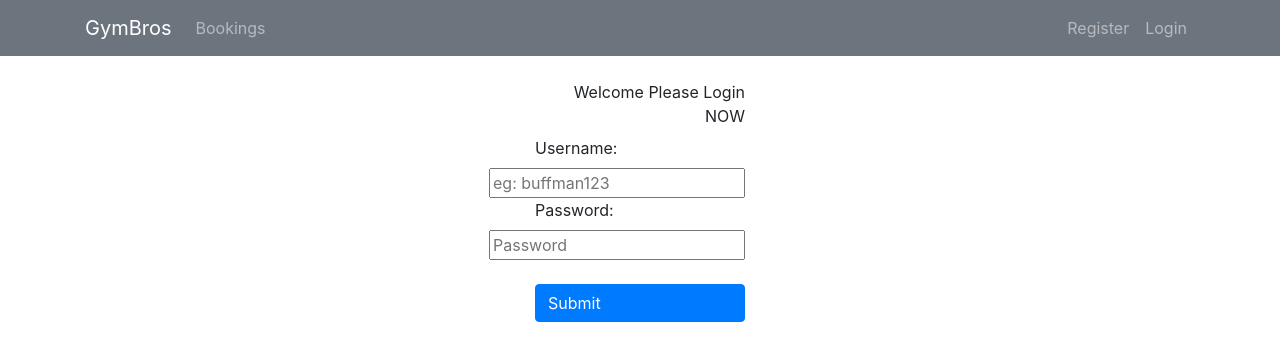
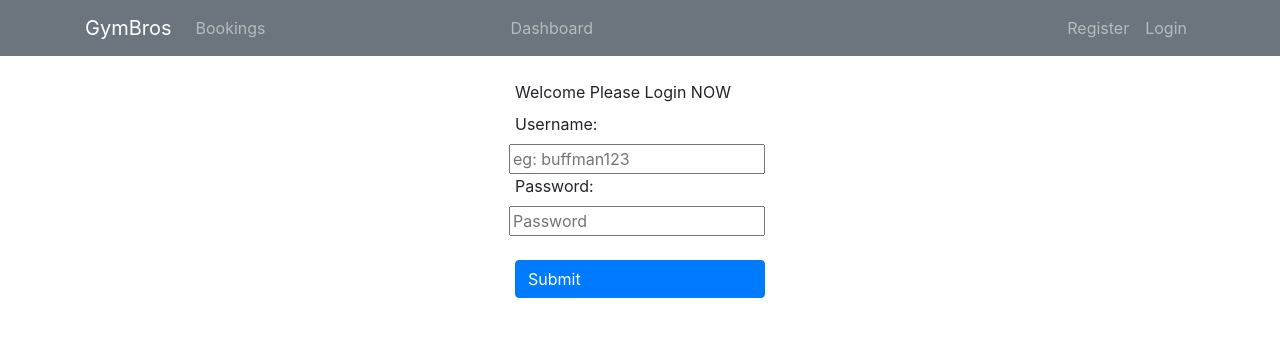
Before and after one commit to RMIT-SEPT/majorproject-9-mon-15-30-4, a React (Create React App) app in the folder FrontEnd/react-front-end/: page /login in a window 1280 px wide. Shown: the top 360 px of the page. Built offline with nearby package versions, Linux system fonts and the light colour scheme.

Commit message:
Dashboard exists, no data from backend yet

```diff
--- a/FrontEnd/react-front-end/src/App.js
+++ b/FrontEnd/react-front-end/src/App.js
@@ -9,6 +9,7 @@ import Home from './components/Home';
 import Customer from "./components/Customer/Customer";
 import Register from './components/Register/Register';
 import AddBooking from "./components/Bookings/AddBooking";
+import Dashboard from './components/Dashboard/Dashboard';
 
 
 function App() {
@@ -25,6 +26,7 @@ function App() {
         <Route exact path="/Bookings" component = { AddBooking } />
         <Route exact path="/login" component = { Login } />
         <Route exact path = "/register" component = {Register}/>
+        <Route exact path = "/Dashboard" component = {Dashboard}/>
         </div>
     </Router>
   );
--- /dev/null
+++ b/FrontEnd/react-front-end/src/components/Dashboard/Dashboard.css
@@ -0,0 +1,15 @@
+
+	.form {
+		margin: 0 auto;
+		width: 250px;
+	}
+	.form label{
+		display: inline-block;
+		text-align: right;
+		float: left;
+	}
+	.form input{
+		display: inline-block;
+		text-align: left;
+		float: right;
+	}
--- /dev/null
+++ b/FrontEnd/react-front-end/src/components/Dashboard/Dashboard.js
@@ -0,0 +1,31 @@
+import React, { Component } from 'react';
+import "./Dashboard.css";
+
+class Dashboard extends Component{
+    isLoggedIn = false;
+
+
+
+    constructor(props){
+        super(props)
+        this.state={
+            loggedIn: false
+        };
+    }
+    render(){
+        if(this.state.loggedIn){
+            return(
+                <div>Logged In! Employee Username:</div>
+            )
+        }else{
+            return(
+                <div>
+                <h5 className="display-4 text-center">Employee Dashboard</h5>
+                <hr></hr>
+                <h1 className="display-9 text-center">Not Logged In. Please log in to see the dashboard</h1>
+                </div>
+            )
+        }
+    }
+}
+export default Dashboard;
--- /dev/null
+++ b/FrontEnd/react-front-end/src/components/Dashboard/DashboardButton.js
@@ -0,0 +1,13 @@
+import React from 'react'
+import {Link} from "react-router-dom"
+
+const DashboardButton=() => {
+    return (
+        <React.Fragment>
+            <Link to = "/Dashboard" className="nav-link" >
+                Dashboard
+            </Link>
+        </React.Fragment>
+    )
+}
+export default DashboardButton;
--- a/FrontEnd/react-front-end/src/components/Layout/Header.js
+++ b/FrontEnd/react-front-end/src/components/Layout/Header.js
@@ -3,6 +3,7 @@ import {Link} from "react-router-dom";
 import LoginService from '../../services/loginService'
 import RegisterButton from '../Register/RegisterButton'
 import BookingsButton from "../Bookings/BookingsButton";
+import DashboardButton from "../Dashboard/DashboardButton";
 
 
 class Header extends Component {
@@ -51,6 +52,11 @@ class Header extends Component {
                             <BookingsButton/>
                         </li>
                     </ul>
+                    <ul className="navbar-nav mr-auto">
+                        <li className="nav-item">
+                            <DashboardButton/>
+                        </li>
+                    </ul>
 
                     <ul className="navbar-nav ml-auto">
                             <li className="nav-item">
```
Also changed, not shown: 33 other files (tests, documents, lock files or other folders).
